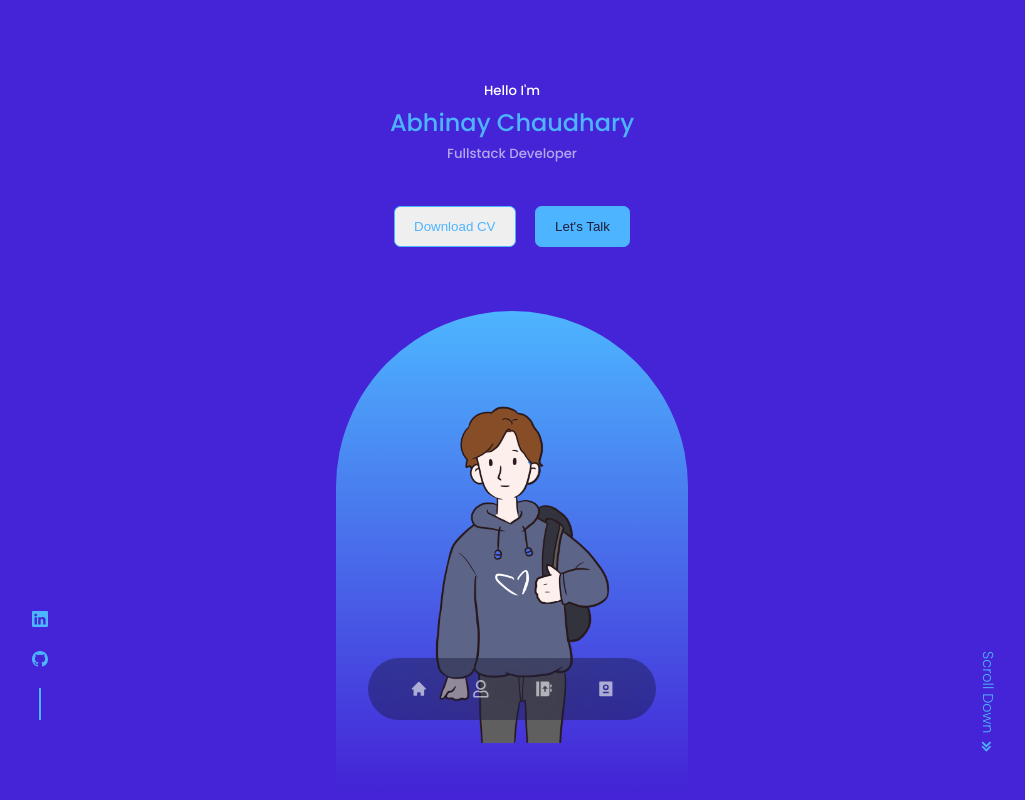
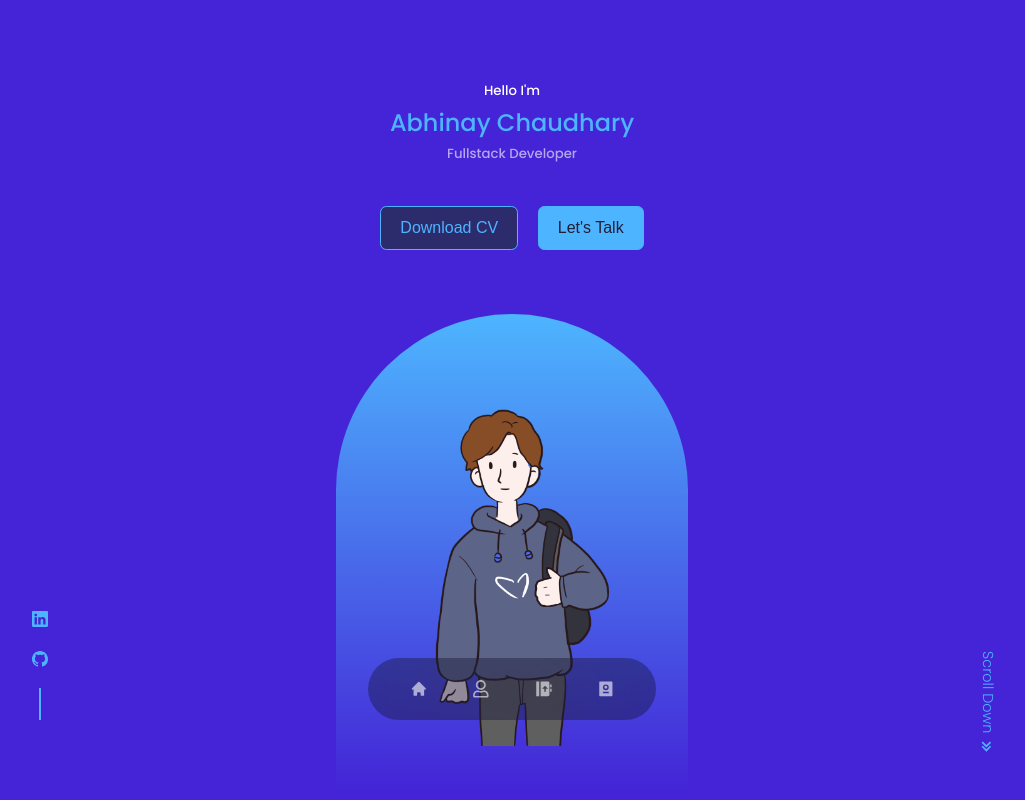
Before and after one commit to Av1nay/Portfolio, a React (Create React App) app: page / in a window 1280 px wide. Shown: the top 800 px of the page, without its empty margins (128-1153 px from the left). Built offline with nearby package versions, Linux system fonts and the light colour scheme.

Commit message:
button css added

```diff
--- a/src/components/header/header.css
+++ b/src/components/header/header.css
@@ -18,6 +18,13 @@ h2{
     display: flex;
     gap: 1.2rem;
     justify-content: center;
+}
+button{
+    font-size: 1rem;
+    background-color:var(--color-bg-variant);
+}
+button:hover{
+    transition: var(--transition);
 }
 
 .header_socials{
```
